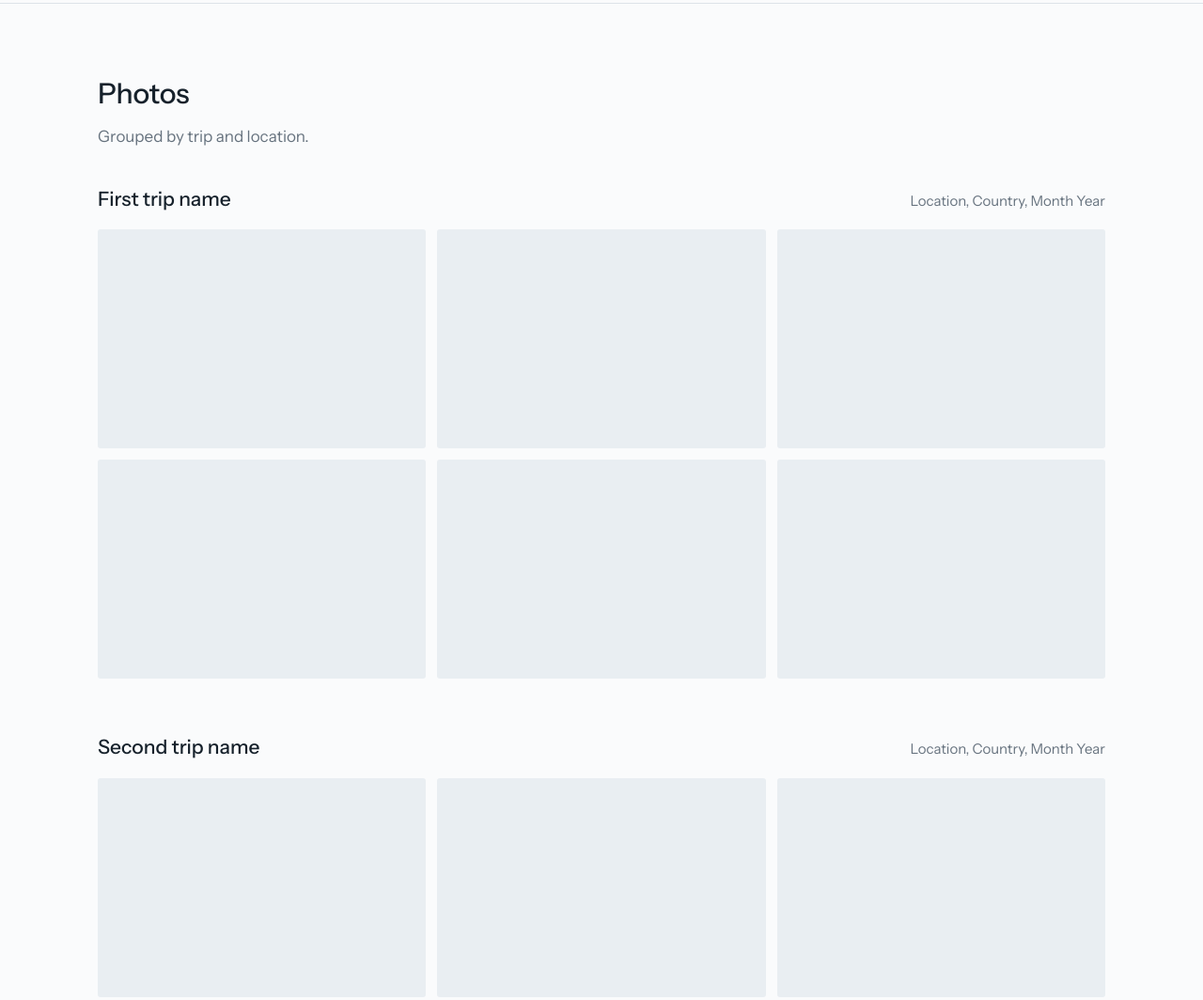
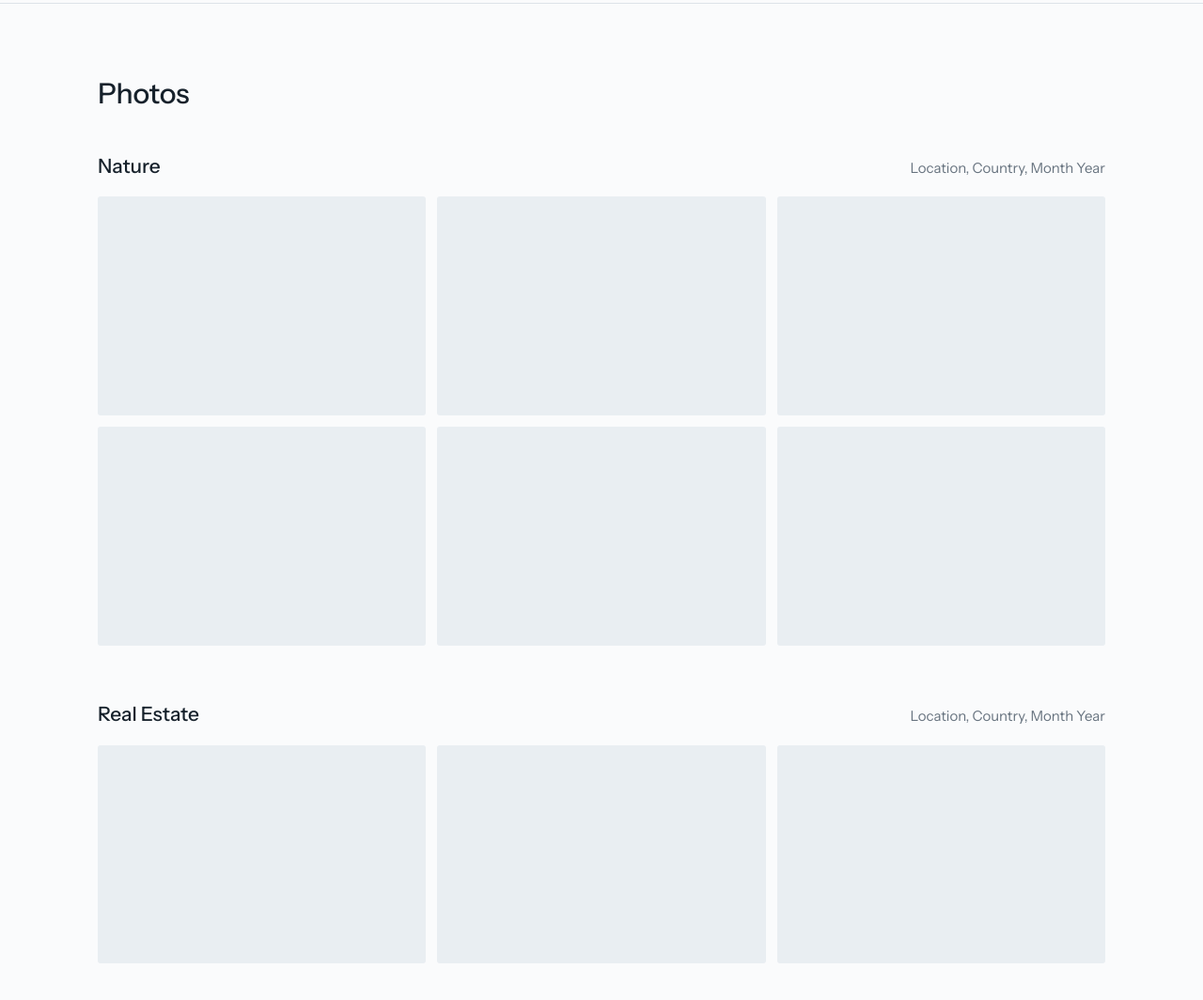
Before and after one commit to miless916/miless916.github.io, a plain HTML site: page index.html in a window 1280 px wide. Shown: the part 920-1984 px from the top of the page at 94% size. Drawn offline with Linux system fonts and the light colour scheme.

Commit message:
Update index.html
changing some text

```diff
--- a/index.html
+++ b/index.html
@@ -110,7 +110,7 @@ dialog::backdrop{background:rgba(14,20,26,.92)}
   <section id="photos">
     <div class="wrap">
       <h2>Photos</h2>
-      <p class="sub">Grouped by trip and location.</p>
+      <p class="sub"></p>
       <div id="trips"></div>
     </div>
   </section>
@@ -130,7 +130,7 @@ dialog::backdrop{background:rgba(14,20,26,.92)}
       </div>
       <div>
         <p>Hi, I'm Miles. I fly a DJI Mini 5 Pro and photograph the places I travel to from the air.</p>
-        <p>Add a couple of sentences here about what you like to shoot and where you're based.</p>
+        <p>I am a Math and Economics student at Lafayette College with a passion for photography and technology. I enjoy being in nature and have an interest in architecture and real estate.</p>
       </div>
     </div>
   </section>
@@ -139,7 +139,7 @@ dialog::backdrop{background:rgba(14,20,26,.92)}
     <div class="wrap">
       <h2>Contact</h2>
       <p class="sub">For prints, licensing, or collaborations.</p>
-      <a class="big" href="mailto:you@example.com">you@example.com</a>
+      <a class="big" href="mailto:you@example.com">milesnienstadt@gmail.com</a>
       <div class="links">
         <a href="https://www.instagram.com/" rel="noopener">Instagram</a>
         <a href="https://www.youtube.com/" rel="noopener">YouTube</a>
@@ -167,11 +167,11 @@ dialog::backdrop{background:rgba(14,20,26,.92)}
    Optional homepage image: images/hero.jpg
    Videos: paste the ID from a YouTube link (youtube.com/watch?v=THIS_PART). */
 const TRIPS = [
-  { name: "First trip name", place: "Location, Country", date: "Month Year", photos: [
+  { name: "Nature", place: "Location, Country", date: "Month Year", photos: [
     ["images/trip1-01.jpg", "Caption"], ["images/trip1-02.jpg", "Caption"], ["images/trip1-03.jpg", "Caption"],
     ["images/trip1-04.jpg", "Caption"], ["images/trip1-05.jpg", "Caption"], ["images/trip1-06.jpg", "Caption"]
   ]},
-  { name: "Second trip name", place: "Location, Country", date: "Month Year", photos: [
+  { name: "Real Estate", place: "Location, Country", date: "Month Year", photos: [
     ["images/trip2-01.jpg", "Caption"], ["images/trip2-02.jpg", "Caption"], ["images/trip2-03.jpg", "Caption"]
   ]}
 ];
```
